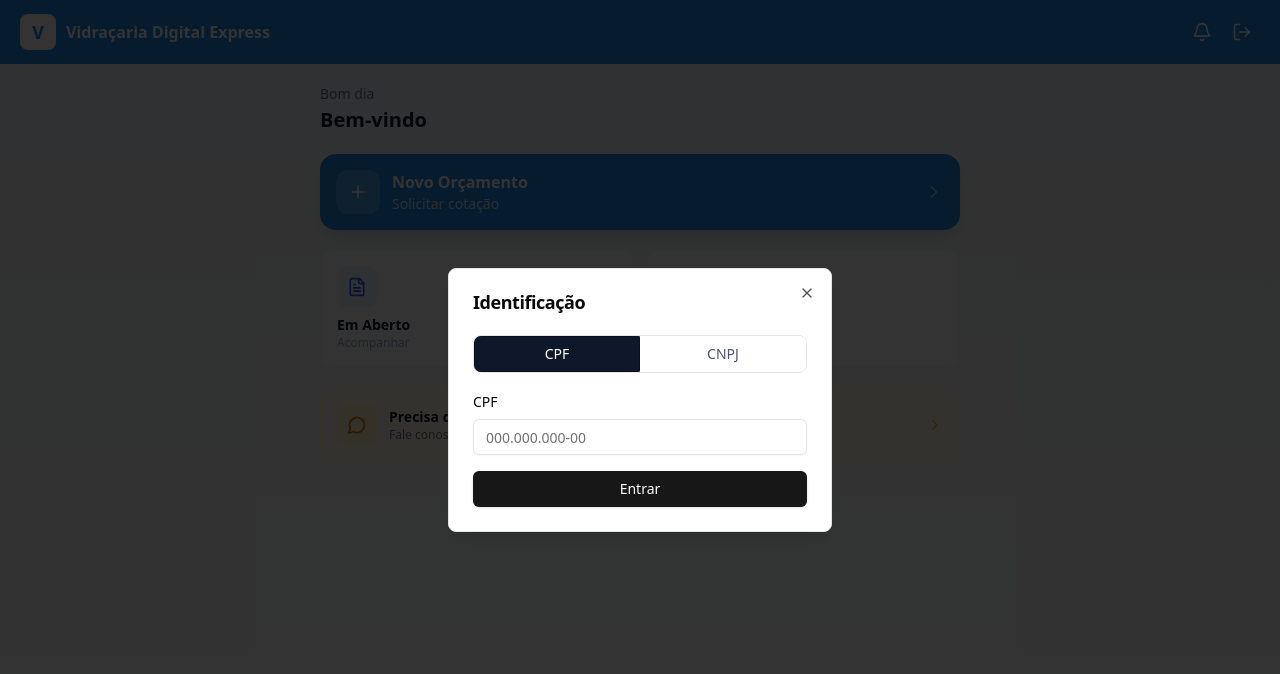
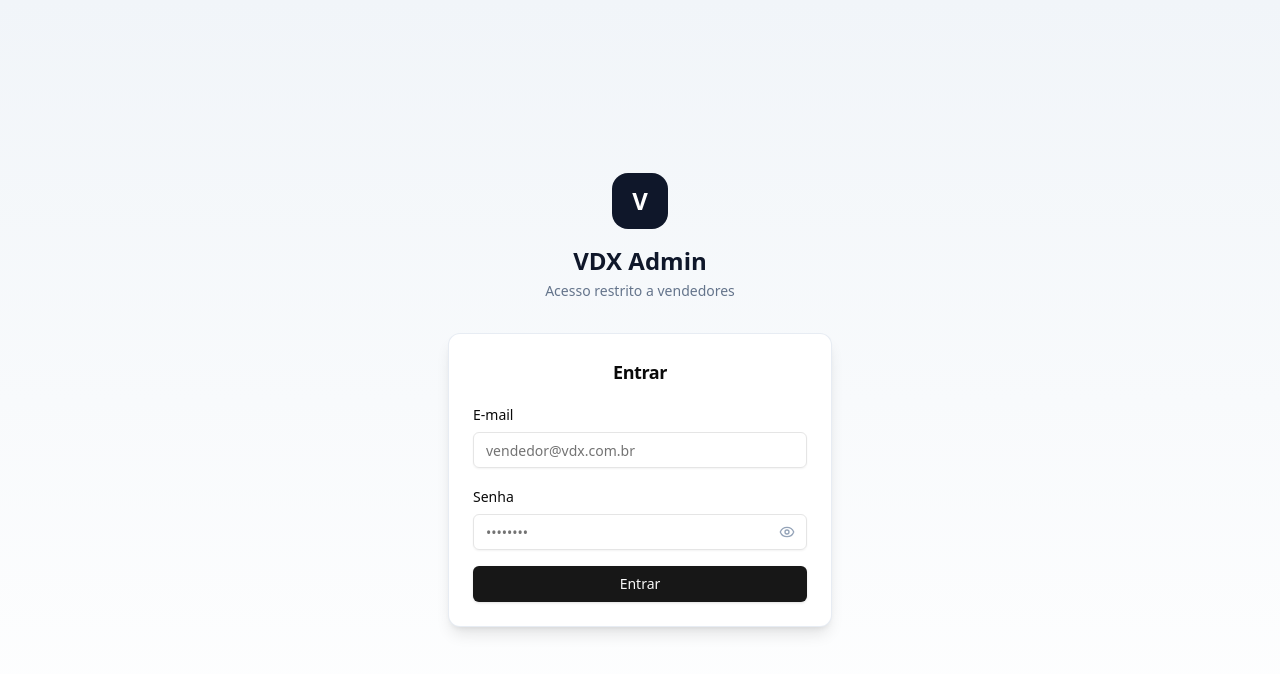
Before and after one commit to sw3innovations/vdx-quotebuilder, a React (Vite) app: page /admin/login in a window 1280 px wide. Before the commit this address led to /. Shown: the top 674 px of the page. Built offline with nearby package versions, Linux system fonts and the light colour scheme; no server answers.

Commit message:
feat(auth): cria Login admin, corrige ProtectedRoute e AdminRoutes (F4+F5)

```diff
--- a/src/components/auth/ProtectedRoute.jsx
+++ b/src/components/auth/ProtectedRoute.jsx
@@ -1,25 +1,20 @@
 import React from 'react';
 import { Navigate } from 'react-router-dom';
-import { useAuth } from '@/lib/AuthContext';
+import { useAdminAuth } from '@/lib/AdminAuthContext';
 
-/**
- * Componente para proteger rotas admin
- * Redireciona para login se não autenticado
- */
 export default function ProtectedRoute({ children }) {
-  const { isAuthenticated, isLoadingAuth } = useAuth();
+  const { isAuthenticated, isLoadingAuth } = useAdminAuth();
 
   if (isLoadingAuth) {
     return (
-      <div className="fixed inset-0 flex items-center justify-center">
-        <div className="w-8 h-8 border-4 border-slate-200 border-t-slate-800 rounded-full animate-spin"></div>
+      <div className="fixed inset-0 flex items-center justify-center bg-white">
+        <div className="w-8 h-8 border-4 border-slate-200 border-t-slate-800 rounded-full animate-spin" />
       </div>
     );
   }
 
   if (!isAuthenticated) {
-    // Redirecionar para home pública se não autenticado
-    return <Navigate to="/" replace />;
+    return <Navigate to="/admin/login" replace />;
   }
 
   return <>{children}</>;
--- /dev/null
+++ b/src/pages/admin/Login.jsx
@@ -0,0 +1,123 @@
+import React, { useState, useEffect } from 'react';
+import { useNavigate } from 'react-router-dom';
+import { useMutation } from '@tanstack/react-query';
+import { useAdminAuth } from '@/lib/AdminAuthContext';
+import { Card, CardContent, CardHeader, CardTitle } from '@/components/ui/card';
+import { Button } from '@/components/ui/button';
+import { Input } from '@/components/ui/input';
+import { Label } from '@/components/ui/label';
+import { Alert, AlertDescription } from '@/components/ui/alert';
+import { Loader2, Eye, EyeOff } from 'lucide-react';
+
+const API_BASE = import.meta.env.VITE_API_URL || 'http://localhost:9090';
+
+async function loginRequest({ email, senha }) {
+  const res = await fetch(`${API_BASE}/api/admin/auth/login`, {
+    method: 'POST',
+    headers: { 'Content-Type': 'application/json' },
+    body: JSON.stringify({ email, senha }),
+  });
+  if (!res.ok) {
+    const err = await res.json().catch(() => ({}));
+    throw new Error(err.message || 'Credenciais inválidas');
+  }
+  return res.json();
+}
+
+export default function Login() {
+  const navigate = useNavigate();
+  const { isAuthenticated, login } = useAdminAuth();
+  const [email, setEmail]               = useState('');
+  const [senha, setSenha]               = useState('');
+  const [mostrarSenha, setMostrarSenha] = useState(false);
+
+  useEffect(() => {
+    if (isAuthenticated) navigate('/admin/dashboard', { replace: true });
+  }, [isAuthenticated, navigate]);
+
+  const mutation = useMutation({
+    mutationFn: loginRequest,
+    onSuccess: (data) => {
+      login(data.token, data.perfil);
+      navigate('/admin/dashboard', { replace: true });
+    },
+  });
+
+  const handleSubmit = (e) => {
+    e.preventDefault();
+    mutation.mutate({ email, senha });
+  };
+
+  return (
+    <div className="min-h-screen bg-gradient-to-b from-slate-100 to-white flex items-center justify-center p-4">
+      <div className="w-full max-w-sm">
+        {/* Brand */}
+        <div className="text-center mb-8">
+          <div className="w-14 h-14 bg-slate-900 rounded-2xl flex items-center justify-center mx-auto mb-4">
+            <span className="text-white font-bold text-2xl">V</span>
+          </div>
+          <h1 className="text-2xl font-bold text-slate-900">VDX Admin</h1>
+          <p className="text-slate-500 text-sm mt-1">Acesso restrito a vendedores</p>
+        </div>
+
+        <Card className="border-slate-200/80 shadow-lg">
+          <CardHeader className="pb-4">
+            <CardTitle className="text-lg font-semibold text-center">Entrar</CardTitle>
+          </CardHeader>
+          <CardContent>
+            <form onSubmit={handleSubmit} className="space-y-4">
+              <div className="space-y-1.5">
+                <Label htmlFor="email">E-mail</Label>
+                <Input
+                  id="email"
+                  type="email"
+                  placeholder="vendedor@vdx.com.br"
+                  value={email}
+                  onChange={(e) => setEmail(e.target.value)}
+                  required
+                  autoComplete="email"
+                />
+              </div>
+
+              <div className="space-y-1.5">
+                <Label htmlFor="senha">Senha</Label>
+                <div className="relative">
+                  <Input
+                    id="senha"
+                    type={mostrarSenha ? 'text' : 'password'}
+                    placeholder="••••••••"
+                    value={senha}
+                    onChange={(e) => setSenha(e.target.value)}
+                    required
+                    autoComplete="current-password"
+                    className="pr-10"
+                  />
+                  <button
+                    type="button"
+                    className="absolute right-3 top-1/2 -translate-y-1/2 text-slate-400 hover:text-slate-600 transition-colors"
+                    onClick={() => setMostrarSenha((v) => !v)}
+                  >
+                    {mostrarSenha
+                      ? <EyeOff className="w-4 h-4" />
+                      : <Eye className="w-4 h-4" />}
+                  </button>
+                </div>
+              </div>
+
+              {mutation.isError && (
+                <Alert variant="destructive">
+                  <AlertDescription>{mutation.error?.message}</AlertDescription>
+                </Alert>
+              )}
+
+              <Button type="submit" className="w-full" disabled={mutation.isPending}>
+                {mutation.isPending && <Loader2 className="w-4 h-4 mr-2 animate-spin" />}
+                Entrar
+              </Button>
+            </form>
+          </CardContent>
+        </Card>
+      </div>
+    </div>
+  );
+}
--- a/src/routes/AdminRoutes.jsx
+++ b/src/routes/AdminRoutes.jsx
@@ -2,6 +2,7 @@ import React from 'react';
 import { Routes, Route } from 'react-router-dom';
 import AdminLayout from '@/layouts/AdminLayout';
 import ProtectedRoute from '@/components/auth/ProtectedRoute';
+import Login from '@/pages/admin/Login';
 import Dashboard from '@/pages/admin/Dashboard';
 import NovoOrcamento from '@/pages/admin/NovoOrcamento';
 import Categorias from '@/pages/admin/Categorias';
@@ -9,12 +10,14 @@ import Tipologias from '@/pages/admin/Tipologias';
 import ConfiguracoesTecnicas from '@/pages/admin/ConfiguracoesTecnicas';
 import Produtos from '@/pages/admin/Produtos';
 
-/**
- * Rotas privadas (admin/backoffice)
- * Requerem autenticação
- */
 export default function AdminRoutes() {
   return (
+    <Routes>
+      {/* Rota pública — fora do guard */}
+      <Route path="login" element={<Login />} />
+
+      {/* Rotas protegidas */}
+      <Route path="*" element={
         <ProtectedRoute>
           <AdminLayout>
             <Routes>
@@ -24,9 +27,11 @@ export default function AdminRoutes() {
               <Route path="tipologias" element={<Tipologias />} />
               <Route path="configuracoes-tecnicas" element={<ConfiguracoesTecnicas />} />
               <Route path="produtos" element={<Produtos />} />
-          <Route path="" element={<Dashboard />} /> {/* Default redirect */}
+              <Route path="" element={<Dashboard />} />
             </Routes>
           </AdminLayout>
         </ProtectedRoute>
+      } />
+    </Routes>
   );
 }
```
Lines whose indentation alone changed are shown as unchanged.
